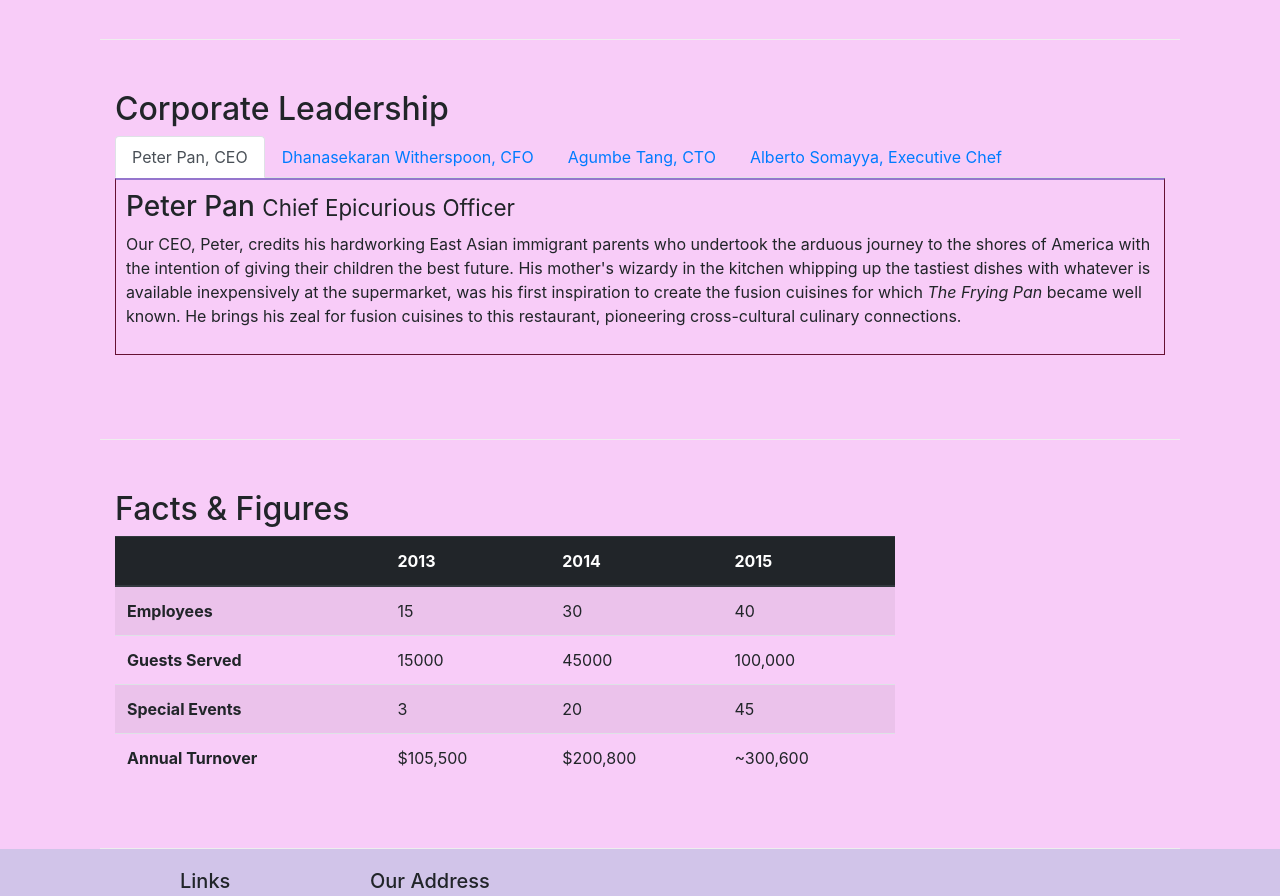
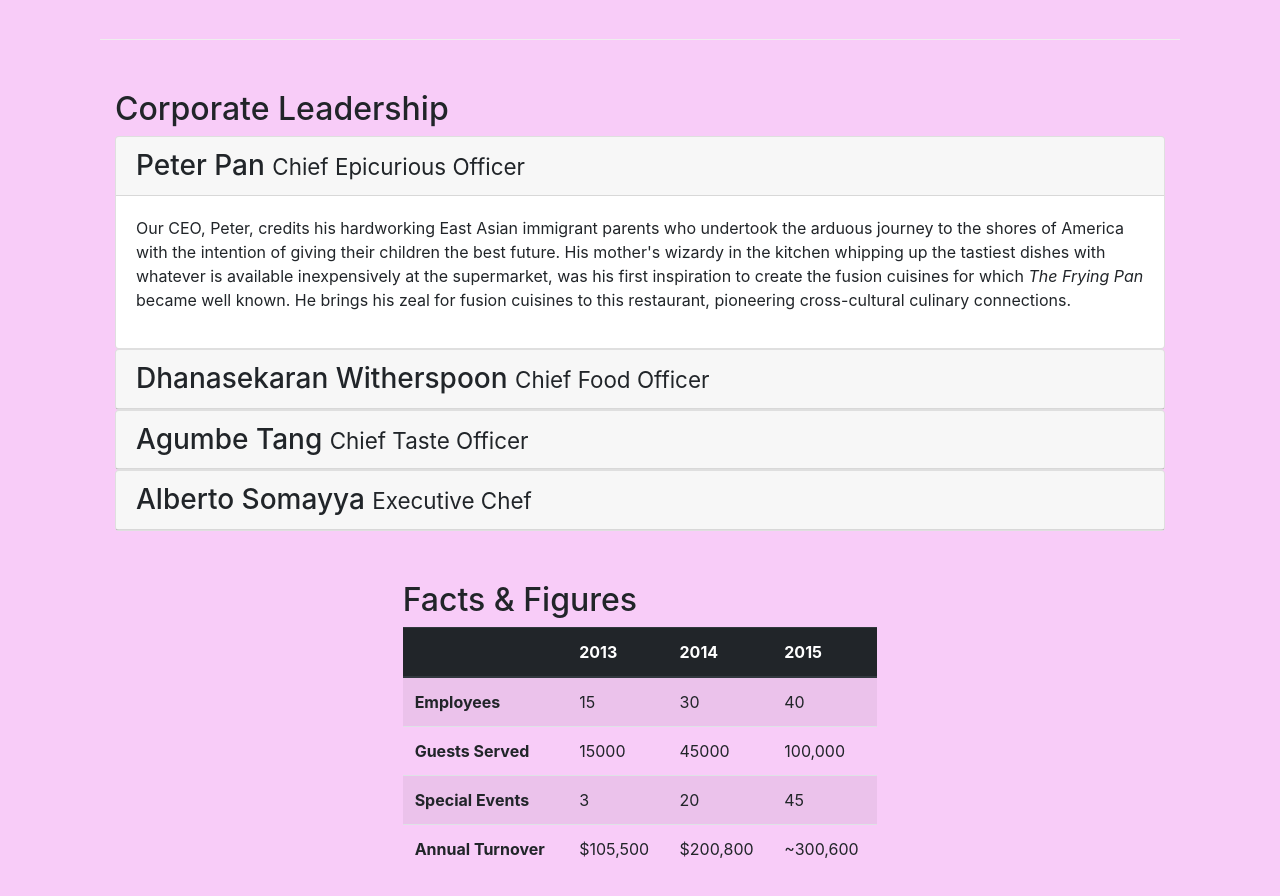
Before and after one commit to rishimish/Restorante-conFusin, a website: page aboutus.html in a window 1280 px wide. Shown: the part 920-1816 px from the top of the page. Drawn offline with nearby package versions, Linux system fonts and the light colour scheme.

Commit message:
accordion

```diff
--- a/aboutus.html
+++ b/aboutus.html
@@ -112,45 +112,73 @@
             <div class="col-12">
                 <h2>Corporate Leadership</h2>
 
-                <ul class="nav nav-tabs">
-                    <li class="nav-item">
-                        <a class="nav-link active" href="#peter" role="tab" data-toggle="tab">Peter Pan, CEO</a>
-                    </li>
-                    <li class="nav-item">
-                        <a class="nav-link" href="#dhana" role="tab" data-toggle="tab">Dhanasekaran Witherspoon, CFO</a>
-                    </li>
-                    <li class="nav-item">
-                        <a class="nav-link" href="#tang" role="tab" data-toggle="tab">Agumbe Tang, CTO</a>
-                    </li>
-                    <li class="nav-item">
-                        <a class="nav-link" href="#alberto" role="tab" data-toggle="tab">Alberto Somayya, Executive Chef</a>
-                    </li>
-                </ul>
+                <div id="accordion">
+                    <div class="card">
+                        <div class="card-header" role="tab" id="peterhead">
+                            <h3 class="mb-0">
+                                <a data-toggle="collapse" data-target="#peter">
+                                    Peter Pan <small>Chief Epicurious Officer</small>
+                                </a>
+                            </h3>
+                        </div>
+                        <div class="collapse show " id="peter" data-parent="#accordion">
+                            <div class="card-body">
+                                <p class="d-none d-sm-block">Our CEO, Peter, credits his hardworking East Asian immigrant parents who undertook the arduous journey to the shores of America with the intention of giving their children the best future. His mother's wizardy in the kitchen whipping up the tastiest dishes with whatever is available inexpensively at the supermarket, was his first inspiration to create the fusion cuisines for which <em>The Frying Pan</em> became well known. He brings his zeal for fusion cuisines to this restaurant, pioneering cross-cultural culinary connections.</p>
+                            </div>
 
-                <div class="tab-content">
+                        </div>
+                    </div>
 
-                    <div role="tabpanel" class="tab-pane fade show active" id="peter">
-                        <h3>Peter Pan <small>Chief Epicurious Officer</small></h3>
-                        <p class="d-none d-sm-block">Our CEO, Peter, credits his hardworking East Asian immigrant parents who undertook the arduous journey to the shores of America with the intention of giving their children the best future. His mother's wizardy in the kitchen whipping up the tastiest dishes with whatever is available inexpensively at the supermarket, was his first inspiration to create the fusion cuisines for which <em>The Frying Pan</em> became well known. He brings his zeal for fusion cuisines to this restaurant, pioneering cross-cultural culinary connections.</p>
+                    <div class="card">
+                        <div class="card-header" role="tab" id="#dannyhead">
+                            <h3 class="mb-0">
+                                <a data-toggle="collapse" data-target="#dhana">
+                                Dhanasekaran Witherspoon <small>Chief Food Officer</small>
+                                </a>
+                            </h3>
+                        </div>
+
+                        <div class="collapse" data-parent="#accordion" id="dhana">
+                            <div class="card-body">
+                                <p class="d-none d-sm-block">Our CFO, Danny, as he is affectionately referred to by his colleagues, comes from a long established family tradition in farming and produce. His experiences growing up on a farm in the Australian outback gave him great appreciation for varieties of food sources. As he puts it in his own words, <em>Everything that runs, wins, and everything that stays, pays!</em></p>
+                            </div>
+                        </div>
                     </div>
-                    <div role="tabpanel" class="tab-pane fade" id="dhana">
-                        <h3>Dhanasekaran Witherspoon <small>Chief Food Officer</small></h3>
-                        <p class="d-none d-sm-block">Our CFO, Danny, as he is affectionately referred to by his colleagues, comes from a long established family tradition in farming and produce. His experiences growing up on a farm in the Australian outback gave him great appreciation for varieties of food sources. As he puts it in his own words, <em>Everything that runs, wins, and everything that stays, pays!</em></p>
+
+                    <div class="card">
+                        <div class="card-header" role="tab" id="Agumbe">
+                            <h3 class="mb-0">
+                                <a data-toggle="collapse" data-target="#tang">
+                                    Agumbe Tang <small>Chief Taste Officer</small>
+                                </a>
+                            </h3>
+                        </div>
+                        <div class="collapse" data-parent="#accordion" id="tang">
+                            <div class="card-body">
+                                <p class="d-none d-sm-block">Blessed with the most discerning gustatory sense, Agumbe, our CTO, personally ensures that every dish that we serve meets his exacting tastes. Our chefs dread the tongue lashing that ensues if their dish does not meet his exacting standards. He lives by his motto, <em>You click only if you survive my lick.</em></p>
+                            </div>
+                        </div>
                     </div>
-                    <div role="tabpanel" class="tab-pane fade" id="tang">
-                        <h3>Agumbe Tang <small>Chief Taste Officer</small></h3>
-                        <p class="d-none d-sm-block">Blessed with the most discerning gustatory sense, Agumbe, our CTO, personally ensures that every dish that we serve meets his exacting tastes. Our chefs dread the tongue lashing that ensues if their dish does not meet his exacting standards. He lives by his motto, <em>You click only if you survive my lick.</em></p>
-                    </div>
-                    <div role="tabpanel" class="tab-pane fade" id="alberto">
-                        <h3>Alberto Somayya <small>Executive Chef</small></h3>
-                        <p class="d-none d-sm-block">Award winning three-star Michelin chef with wide International experience having worked closely with whos-who in the culinary world, he specializes in creating mouthwatering Indo-Italian fusion experiences. He says, <em>Put together the cuisines from the two craziest cultures, and you get a winning hit! Amma Mia!</em></p>
+
+                    <div class="card">
+                        <div class="card-header" role="tab" id="Alberto">
+                            <h3 class="mb-0">
+                                <a data-toggle="collapse" data-target="#alberto">
+                                     Alberto Somayya <small>Executive Chef</small>
+                                </a>
+                            </h3>
+                        </div>
+                        <div class="collapse" data-parent="#accordion" id="alberto">
+                            <div class="card-body">
+                            <p class="d-none d-sm-block">Award winning three-star Michelin chef with wide International experience having worked closely with whos-who in the culinary world, he specializes in creating mouthwatering Indo-Italian fusion experiences. He says, <em>Put together the cuisines from the two craziest cultures, and you get a winning hit! Amma Mia!</em></p>
+                        </div>
                     </div>
                 </div>
             </div>
         </div>
 
         <div class="row row-content">
-            <div class="col-12 col-sm-9">
+            <div class="col-12">
                 <h2>Facts &amp; Figures</h2>
                 <div class="table-responsive">
                     <table class="table table-striped">
@@ -195,7 +223,7 @@
         </div>
     </div>
 
-    </div>
+
 
     <footer class="footer">
         <div class="container">
```
